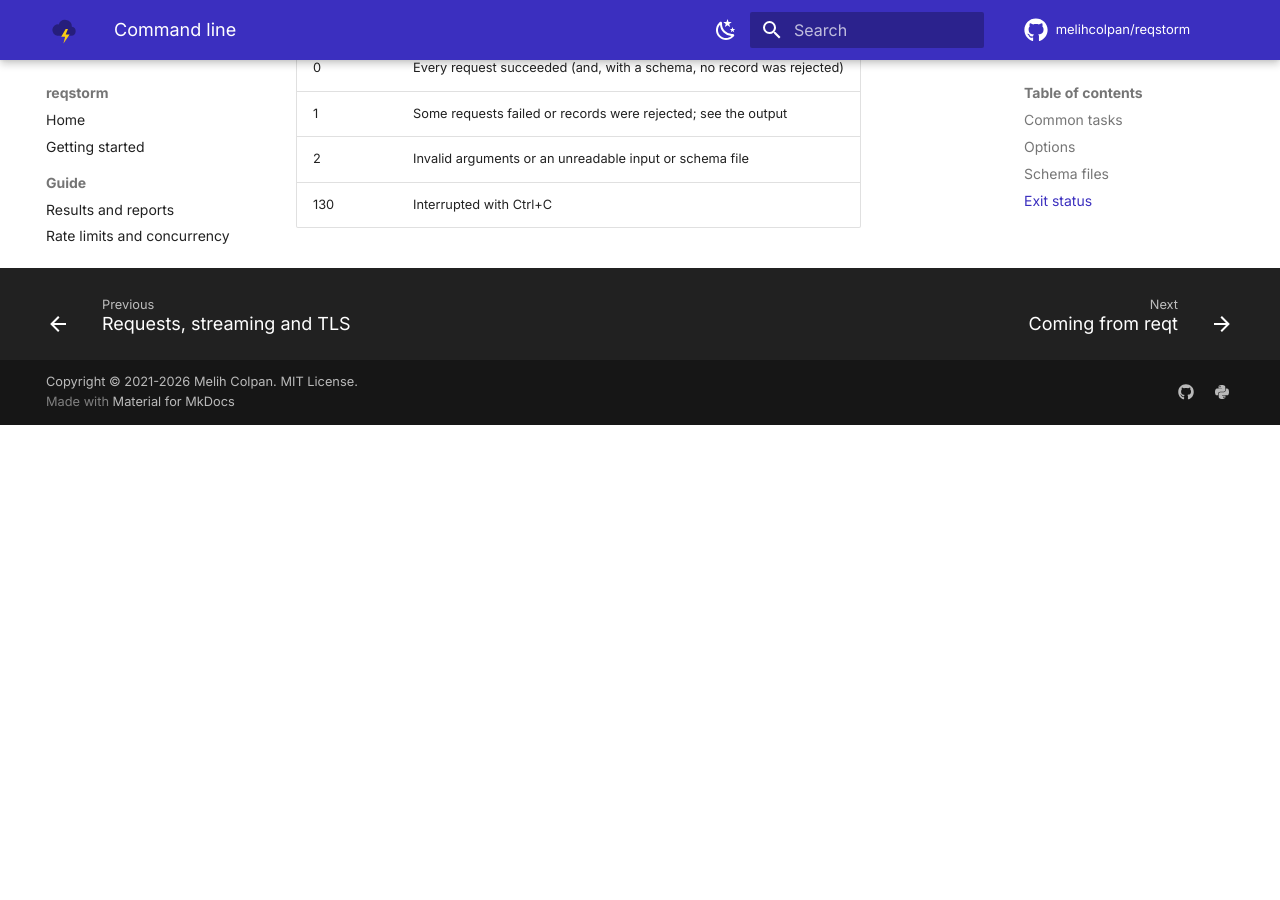
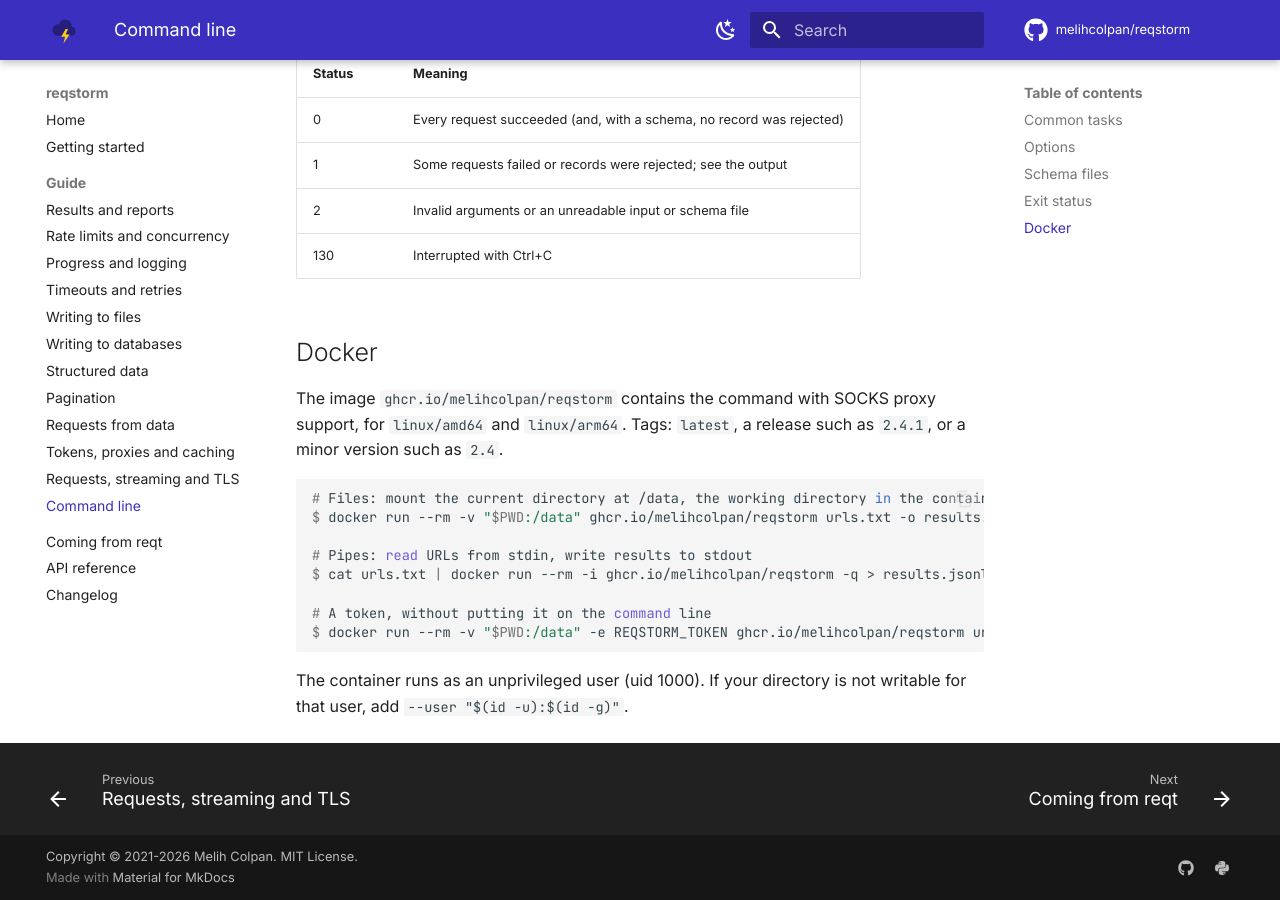
Before and after one commit to melihcolpan/reqt, an MkDocs documentation site: the page built from docs/guide/cli.md, in a window 1280 px wide and 900 px high, scrolled down 2823 px. Built offline with MkDocs 1.6.1 and Material for MkDocs 9.7.7, drawn with Linux system fonts in a browser that asks for light colours; comment, search, counter and statistics services are not loaded; before the commit the page ends 3248 px from its top, so only the background shows below that; some of the changed text lies outside the part shown.

Commit message:
Publish a Docker image and describe every way to install
Docker
- Dockerfile: a slim Python 3.13 image with the reqstorm command and
  SOCKS support in a venv, running as an unprivileged user with /data as
  the working directory. 169 MB. The wheel is built outside and copied in,
  so the image contains exactly the released package.
- docker.yml builds the image for linux/amd64 and linux/arm64 when a
  vX.Y.Z release is published, checks --version and the exit status on an
  amd64 build, and pushes ghcr.io/melihcolpan/reqstorm tagged X.Y.Z, X.Y
  and latest. It can also be run by hand for an earlier tag: the
  Dockerfile comes from the workflow's branch and the package from the tag.

Installation docs
- README and Getting started separate "in your Python code" (pip) from
  "as a command" (Homebrew tap, pipx, uv, Docker), one line each, plus a
  short table of the optional extras.
- The command line guide gets a Docker section: files through a /data
  mount, pipes through stdin/stdout, REQSTORM_TOKEN through -e, and
  --user for directories the container user cannot write to. All three
  examples were run against the built image.

Package metadata
- New PyPI description, keywords and classifiers (Console, Pydantic 2,
  Database, Utilities, audiences), all checked against trove-classifiers,
  and a Documentation URL.

Version 2.4.2.

````diff
--- a/docs/getting-started.md
+++ b/docs/getting-started.md
@@ -2,11 +2,49 @@
 
 ## Install
 
-```console
-$ python -m pip install reqstorm
-```
+Use reqstorm in your Python code, or as a command on its own. Pick one:
 
-reqstorm supports Python 3.9 and newer. Its only dependency is [aiohttp](https://docs.aiohttp.org). For PostgreSQL or MySQL output, install the database driver you already use (see [Writing to databases](guide/databases.md)).
+=== "Python library"
+
+    ```console
+    $ python -m pip install reqstorm
+    ```
+
+    For your scripts, notebooks and applications. Python 3.9 and newer; the only required dependency is [aiohttp](https://docs.aiohttp.org).
+
+=== "Command: Homebrew"
+
+    ```console
+    $ brew install melihcolpan/tap/reqstorm
+    ```
+
+    The `reqstorm` command on macOS and Linux, in its own environment, with SOCKS proxy support. `brew upgrade reqstorm` updates it.
+
+=== "Command: pipx or uv"
+
+    ```console
+    $ pipx install "reqstorm[socks]"
+    $ uv tool install "reqstorm[socks]"
+    ```
+
+    The `reqstorm` command on any system with Python, isolated from your other packages.
+
+=== "Command: Docker"
+
+    ```console
+    $ docker run --rm -v "$PWD:/data" ghcr.io/melihcolpan/reqstorm urls.txt -o results.jsonl
+    ```
+
+    Nothing to install. The current directory is mounted at `/data`, where files are read and written. See [Docker](guide/cli.md#docker).
+
+Optional extras, for the library or with pipx/uv:
+
+| Extra | Adds |
+|---|---|
+| `reqstorm[socks]` | SOCKS4 and SOCKS5 proxies |
+| `reqstorm[pydantic]` | Pydantic models as schemas |
+
+For PostgreSQL or MySQL output, install the database driver you already use (see [Writing to databases](guide/databases.md)).
 
 ## Your first batch
 
--- a/docs/guide/cli.md
+++ b/docs/guide/cli.md
@@ -1,6 +1,6 @@
 # Command line
 
-Installing reqstorm also installs the `reqstorm` command, for batches that need no Python code:
+The `reqstorm` command runs a batch without any Python code. Install it with `brew install melihcolpan/tap/reqstorm`, `pipx install "reqstorm[socks]"` or `uv tool install "reqstorm[socks]"`, or run it with Docker (below). Installing the Python package also installs the command.
 
 ```console
 $ reqstorm urls.txt -o results.jsonl --rate 100/min --retries 2
@@ -89,3 +89,20 @@
 | 1 | Some requests failed or records were rejected; see the output |
 | 2 | Invalid arguments or an unreadable input or schema file |
 | 130 | Interrupted with Ctrl+C |
+
+## Docker
+
+The image `ghcr.io/melihcolpan/reqstorm` contains the command with SOCKS proxy support, for `linux/amd64` and `linux/arm64`. Tags: `latest`, a release such as `2.4.1`, or a minor version such as `2.4`.
+
+```console
+# Files: mount the current directory at /data, the working directory in the container
+$ docker run --rm -v "$PWD:/data" ghcr.io/melihcolpan/reqstorm urls.txt -o results.jsonl --rate 100/min
+
+# Pipes: read URLs from stdin, write results to stdout
+$ cat urls.txt | docker run --rm -i ghcr.io/melihcolpan/reqstorm -q > results.jsonl
+
+# A token, without putting it on the command line
+$ docker run --rm -v "$PWD:/data" -e REQSTORM_TOKEN ghcr.io/melihcolpan/reqstorm urls.txt -o out.jsonl
+```
+
+The container runs as an unprivileged user (uid 1000). If your directory is not writable for that user, add `--user "$(id -u):$(id -g)"`.
--- a/reqstorm/__init__.py
+++ b/reqstorm/__init__.py
@@ -33,7 +33,7 @@
 from ._sync import fetch_all_sync, fetch_to_db_sync, fetch_to_file_sync, stream_sync
 from ._template import from_template, read_csv, read_sql
 
-__version__ = "2.4.1"
+__version__ = "2.4.2"
 
 __all__ = [
     "Attempt",
````
Also changed, not shown: CHANGELOG.md (+10 -0 lines), README.md (+25 -1 lines), pyproject.toml (+11 -2 lines), 3 other files.
